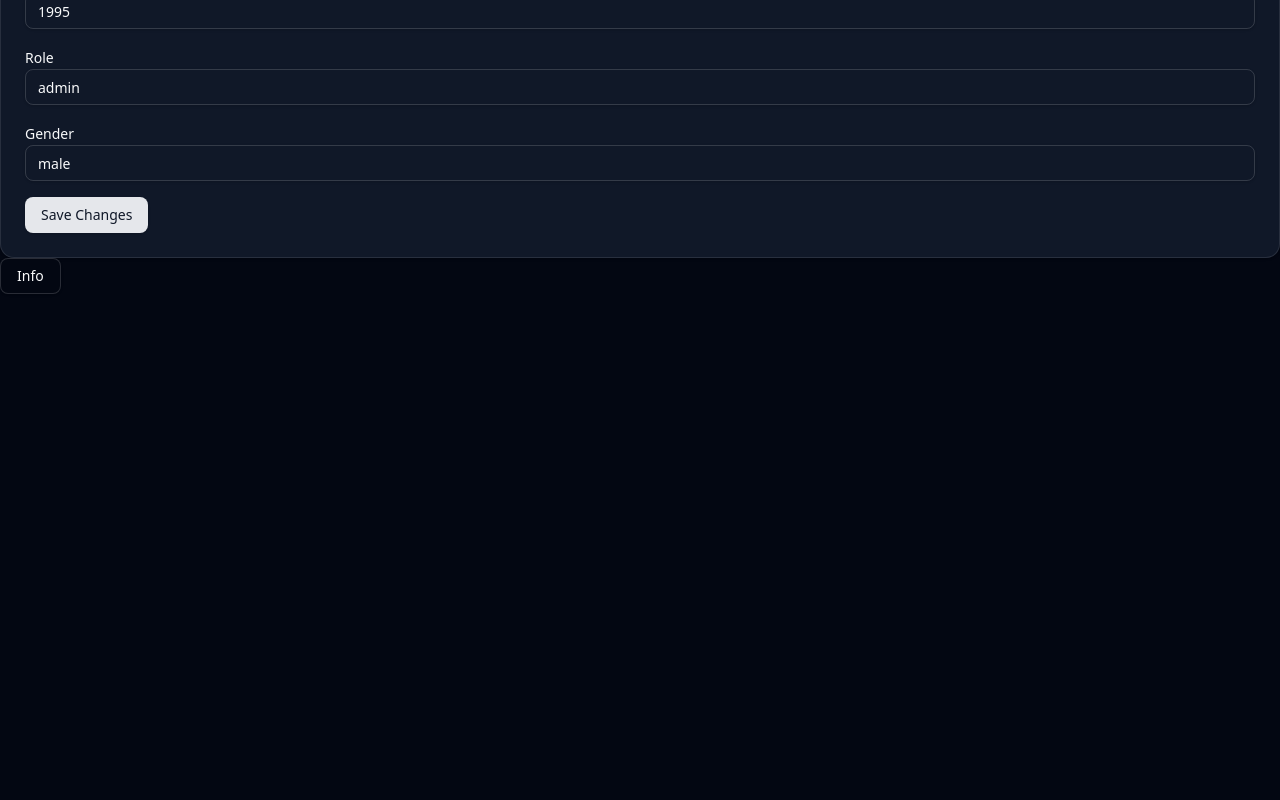
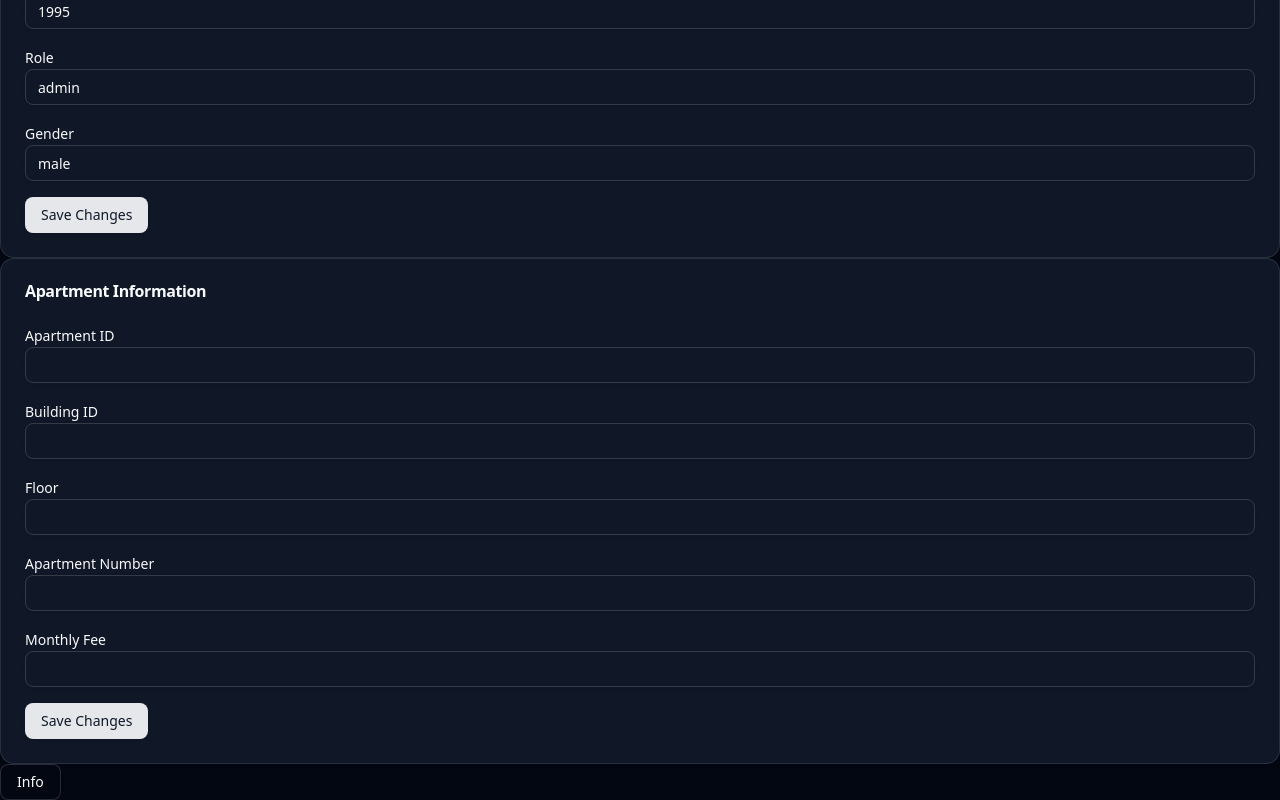
Before and after one commit to whiteou7/IT3180-2025I-SE02, a Next.js app: page /test in a window 1280 px wide. Shown: the part 324-1124 px from the top of the page. Before the commit the page ends 800 px from the top, so only its background shows below. Built offline with nearby package versions, Linux system fonts and the light colour scheme; no server answers; the database is empty.

Commit message:
feat: form to show apartment info

```diff
--- /dev/null
+++ b/components/ApartmentInfoForm.tsx
@@ -0,0 +1,84 @@
+import { useState } from "react"
+import { Apartment } from "@/types/apartments"
+import { Card, CardContent, CardHeader, CardTitle } from "@/components/ui/card"
+import { Input } from "@/components/ui/input"
+import { Label } from "@/components/ui/label"
+import { Button } from "@/components/ui/button"
+import { toast } from "sonner"
+import { ofetch } from "ofetch"
+import { APIBody } from "@/types/api"
+
+type ApartmentInfoFormProps = {
+  apartment: Apartment
+}
+
+export function ApartmentInfoForm({ apartment }: ApartmentInfoFormProps) {
+  const [formData, setFormData] = useState({
+    apartmentId: apartment.apartmentId,
+    buildingId: apartment.buildingId,
+    floor: apartment.floor,
+    apartmentNumber: apartment.apartmentNumber,
+    monthlyFee: apartment.monthlyFee,
+  })
+  console.log(formData)
+
+  const handleChange = (e: React.ChangeEvent<HTMLInputElement>) => {
+    const { id, value, type } = e.target
+    // parse number inputs to number
+    const parsed = type === "number" ? (value === "" ? "" : Number(value)) : value
+    setFormData(prev => ({ ...prev, [id]: parsed }))
+  }
+
+  const handleSubmit = async (e: React.FormEvent) => {
+    e.preventDefault()
+    const res = await ofetch<APIBody<Apartment>>(`/api/apartments/${apartment.apartmentId}`, {
+      method: "PUT",
+      body: formData,
+      ignoreResponseError: true,
+    })
+
+    if (!res.success) {
+      toast.error(res.message)
+    } else {
+      toast.success(res.message)
+    }
+  }
+
+  return (
+    <Card>
+      <CardHeader>
+        <CardTitle>Apartment Information</CardTitle>
+      </CardHeader>
+      <CardContent>
+        <form onSubmit={handleSubmit} className="space-y-4">
+          <div className="space-y-2">
+            <Label htmlFor="apartmentId">Apartment ID</Label>
+            <Input id="apartmentId" value={formData.apartmentId} readOnly />
+          </div>
+
+          <div className="space-y-2">
+            <Label htmlFor="buildingId">Building ID</Label>
+            <Input id="buildingId" type="number" value={formData.buildingId} onChange={handleChange} />
+          </div>
+
+          <div className="space-y-2">
+            <Label htmlFor="floor">Floor</Label>
+            <Input id="floor" type="number" value={String(formData.floor)} onChange={handleChange} />
+          </div>
+
+          <div className="space-y-2">
+            <Label htmlFor="apartmentNumber">Apartment Number</Label>
+            <Input id="apartmentNumber" type="number" value={String(formData.apartmentNumber)} onChange={handleChange} />
+          </div>
+
+          <div className="space-y-2">
+            <Label htmlFor="monthlyFee">Monthly Fee</Label>
+            <Input id="monthlyFee" type="number" value={String(formData.monthlyFee)} onChange={handleChange} />
+          </div>
+
+          <Button type="submit">Save Changes</Button>
+        </form>
+      </CardContent>
+    </Card>
+  )
+}
--- a/pages/test.tsx
+++ b/pages/test.tsx
@@ -1,5 +1,8 @@
+import { ApartmentInfoForm } from "@/components/ApartmentInfoForm"
 import { Button } from "@/components/ui/button"
 import { UserInfoForm } from "@/components/UserInfoForm"
+import { ofetch } from "ofetch"
+import { useEffect, useState } from "react"
 import { toast } from "sonner"
 
 const mockUser = {
@@ -12,9 +15,30 @@ const mockUser = {
 }
 
 export default function Home() {
+  const [apartment, setApartment] = useState<any>({
+    apartmentId: null,
+    buildingId: null,
+    floor: null,
+    monthlyFee: null,
+    apartmentNumber: null,
+
+  })
+
+  useEffect(() => {
+    (async () => {
+      try {
+        const res = await ofetch("/api/apartments/3")
+        setApartment(res.data)
+      } catch (err) {
+        console.error(err)
+      }
+    })()
+  }, [])
+
   return (
     <div>
       <UserInfoForm user={mockUser}></UserInfoForm>
+      <ApartmentInfoForm apartment={apartment}></ApartmentInfoForm>
       <Button
         variant="outline"
         onClick={() =>
```
